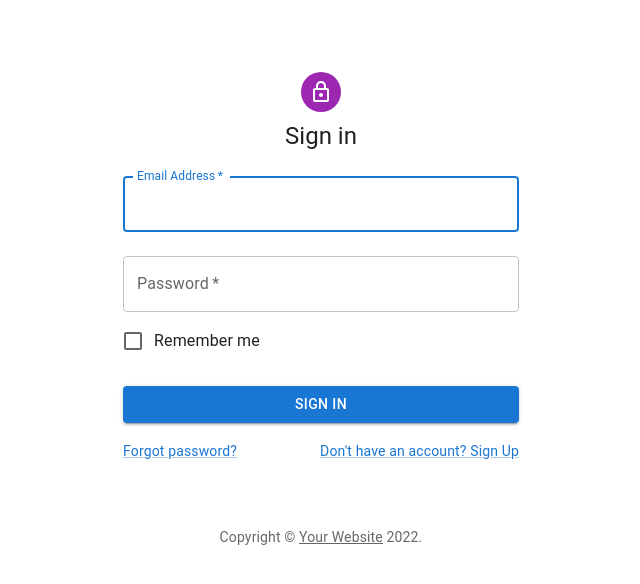
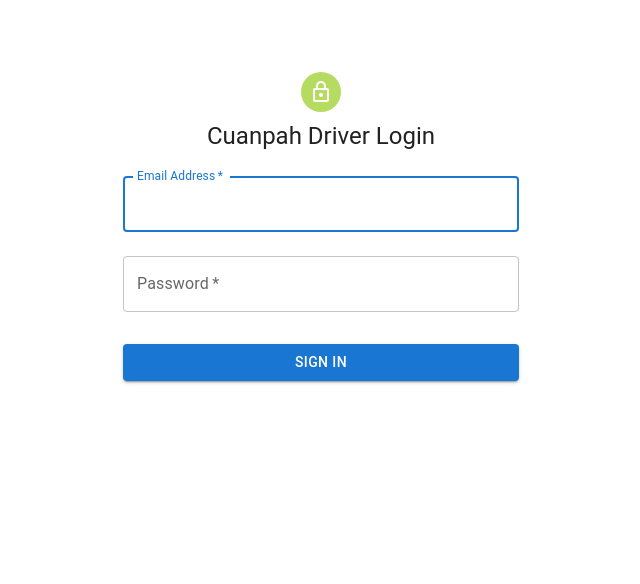
Before and after one commit to afiffahreza/cuanpah, a React (Vite) app in the folder frontend/: page /login in a window 1280 px wide. Shown: the top 584 px of the page, without its empty margins (319-959 px from the left). Built offline with nearby package versions, Linux system fonts and the light colour scheme.

Commit message:
fix login

```diff
--- a/frontend/src/pages/Login.jsx
+++ b/frontend/src/pages/Login.jsx
@@ -55,11 +55,11 @@
             alignItems: "center",
           }}
         >
-          <Avatar sx={{ m: 1, bgcolor: "secondary.main" }}>
+          <Avatar sx={{ m: 1, bgcolor: "#B6DB61" }}>
             <LockOutlinedIcon />
           </Avatar>
           <Typography component="h1" variant="h5">
-            Sign in
+            Cuanpah Driver Login
           </Typography>
           <Box
             component="form"
@@ -87,10 +87,6 @@
               id="password"
               autoComplete="current-password"
             />
-            <FormControlLabel
-              control={<Checkbox value="remember" color="primary" />}
-              label="Remember me"
-            />
             <Button
               type="submit"
               fullWidth
@@ -99,21 +95,8 @@
             >
               Sign In
             </Button>
-            <Grid container>
-              <Grid item xs>
-                <Link href="#" variant="body2">
-                  Forgot password?
-                </Link>
-              </Grid>
-              <Grid item>
-                <Link href="#" variant="body2">
-                  {"Don't have an account? Sign Up"}
-                </Link>
-              </Grid>
-            </Grid>
           </Box>
         </Box>
-        <Copyright sx={{ mt: 8, mb: 4 }} />
       </Container>
     </ThemeProvider>
   );
```
